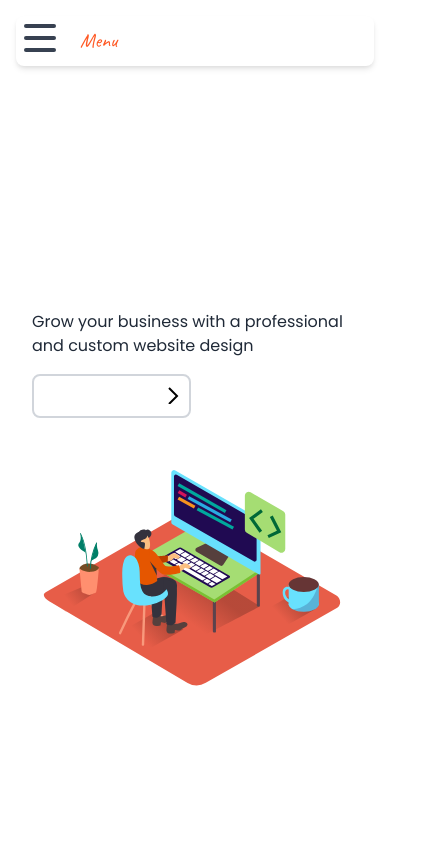
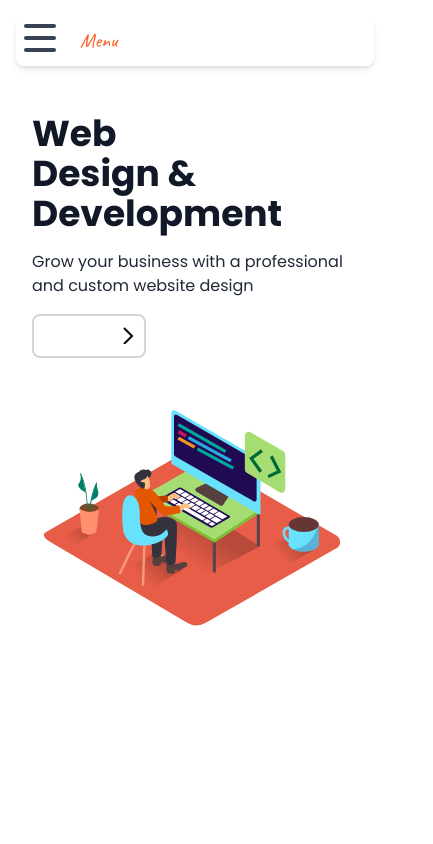
Before and after one commit to skystanoyevitch/sky-portfolio, a React (Create React App) app: page / in a window 390 px wide. Shown: the top 844 px of the page, 433 px wide, since content can reach past the window. Built offline with nearby package versions, Linux system fonts and the light colour scheme.

Commit message:
mobile: updated font sizing

```diff
--- a/src/Pages/Home/Components/Hero.jsx
+++ b/src/Pages/Home/Components/Hero.jsx
@@ -16,8 +16,9 @@ function Hero() {
 			<div className="lg:h-full">
 				<div className="container mx-auto flex flex-col lg:flex-row p-8 lg:p-0 lg:h-full">
 					<div className="flex flex-col flex-1 lg:justify-center">
-						<h1 className="text-6xl lg:text-8xl font-poppins font-light text-gray-900">
-						 <span className="animate-text bg-clip-text text-transparent bg-gradient-to-r from-cyan-500 via-indigo-500 to-[#e75d48]">Web Design | Development</span>
+						<h1 className="text-4xl lg:text-8xl font-poppins font-bold text-gray-900 animate-text bg-clip-text text-transparent bg-gradient-to-r from-cyan-500 via-indigo-500 to-[#e75d48]">
+							<span>Web</span> <br />
+						 Design & Development
 						</h1>
 						<p className="text-md py-4 lg:py-8 lg:text-xl font-poppins text-gray-800">
 							Grow your business with a professional and custom
@@ -28,7 +29,7 @@ function Hero() {
 							onClick={(e) => e.preventDefault}
 						>
 							<button className="flex rounded-lg fill-white hover:fill-orange-500 hover:bg-white hover:text-[#e75d48] hover:border-2 hover:border-[#e75d48] bg-[#e75d48] border-2 border-[#e75d48] p-2 lg:p-4 text-white font-poppins font-semibold">
-								Work with me <Arrows />
+								Contact <Arrows />
 							</button>
 						</a>
 					</div>
```
